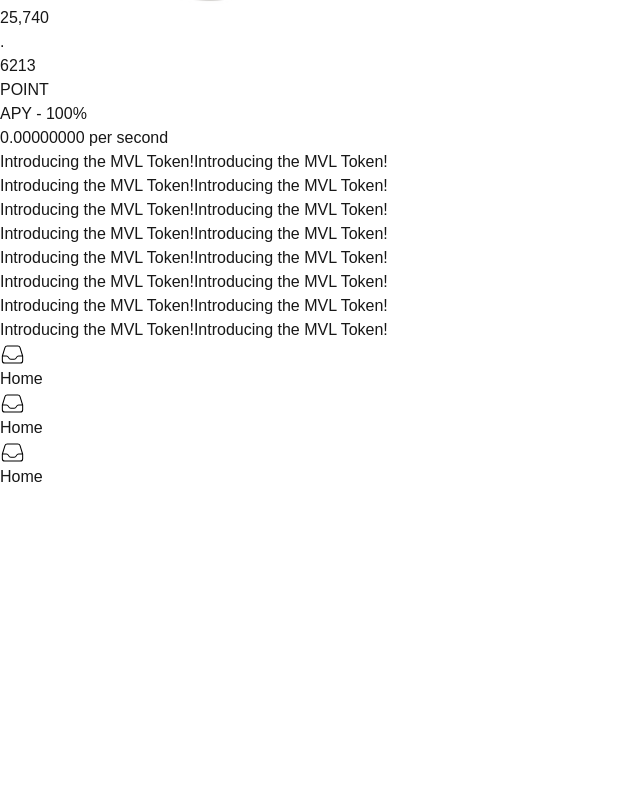
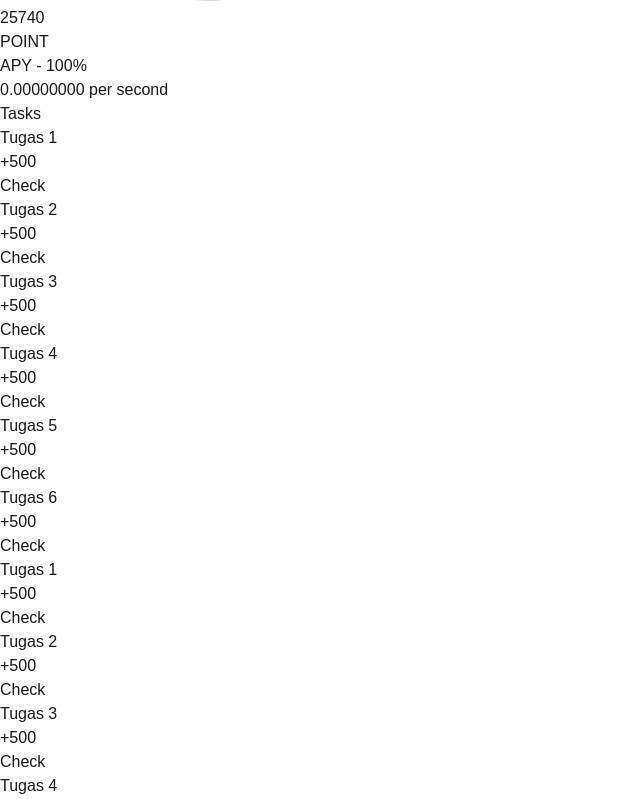
Before and after one commit to adimiuprix/tavium, a Next.js app: page / in a window 1280 px wide. Shown: the part 161-960 px from the top of the page, without its empty margins (0-640 px from the left). Before the commit the page ends 800 px from the top, so only its background shows below. Built offline with nearby package versions, Linux system fonts and the light colour scheme.

Commit message:
task susun layoutnya

```diff
--- a/src/app/globals.css
+++ b/src/app/globals.css
@@ -25,3 +25,11 @@
     text-wrap: balance;
   }
 }
+
+.overflow-y-auto {
+  scrollbar-width: none; /* Firefox */
+}
+
+.overflow-y-auto::-webkit-scrollbar {
+  display: none; /* Safari dan Chrome */
+}
--- a/src/app/layout.js
+++ b/src/app/layout.js
@@ -1,7 +1,7 @@
 import localFont from "next/font/local";
-import "./globals.css";
 import Image from "next/image";
 import Link from "next/link";
+import "./globals.css";
 
 const geistSans = localFont({
   src: "./fonts/GeistVF.woff",
@@ -22,15 +22,19 @@
 export default function RootLayout({ children }) {
   return (
     <html lang="en">
-      <body className={`max-w-screen-sm mx-auto bg-gray-800 ${geistSans.variable} ${geistMono.variable} antialiased`}>
+      <body className={`h-screen max-w-screen mx-auto bg-gray-800 antialiased ${geistSans.variable} ${geistMono.variable}`}>
         {children}
-
         <div className="fixed flex w-full bottom-0 left-0 justify-around bg-blue-500 py-2 gap-3 text-white">
-
           <span className="grid h-9 w-12 place-content-center rounded-full transition-colors bg-primary/[0.08]">
             <Link className="flex-1 flex justify-center p-2 active" href="/">
               <Image alt="icon" loading="lazy" width="25" height="25" decoding="async" data-nimg="1" src="/home.svg" />
               <span>Home</span>
+            </Link>
+          </span>
+          <span className="grid h-9 w-12 place-content-center rounded-full transition-colors bg-primary/[0.08]">
+            <Link className="flex-1 flex justify-center p-2 active" href="/task">
+              <Image alt="icon" loading="lazy" width="25" height="25" decoding="async" data-nimg="1" src="/home.svg" />
+              <span>Task</span>
             </Link>
           </span>
           <span className="grid h-9 w-12 place-content-center rounded-full transition-colors bg-primary/[0.08]">
@@ -39,13 +43,6 @@
               <span>Home</span>
             </Link>
           </span>
-          <span className="grid h-9 w-12 place-content-center rounded-full transition-colors bg-primary/[0.08]">
-            <Link className="flex-1 flex justify-center p-2 active" href="/">
-              <Image alt="icon" loading="lazy" width="25" height="25" decoding="async" data-nimg="1" src="/home.svg" />
-              <span>Home</span>
-            </Link>
-          </span>
-
         </div>
       </body>
     </html>
--- a/src/app/page.js
+++ b/src/app/page.js
@@ -1,11 +1,11 @@
 import Image from "next/image";
+import { TaskDrawer } from "@/components/TaskDrawer";
 
 export default function Home() {
   return (
     <>
-      <div className="bg-lime-200 h-screen relative">
+      <div className="bg-lime-200 h-screen bg-gradient-to-b from-[#F7FFEB] via-[#E4FFBE] to-[#79B22A] fixed z-0 left-0 right-0 bottom-0 top-0 max-w-md mx-auto">
         <div className="px-4 pt-4">
-
             <div className="flex flex-col p-5 rounded-t-lg bg-blue-500 font-montserrat text-black">
               <div className="my-4 flex justify-center">
                 <div className="flex h-[125px] w-[148px] justify-center">
@@ -13,9 +13,7 @@
                 </div>
               </div>
               <div className="flex flex-wrap justify-center pl-1 text-4xl font-bold">
-                <div>25,740</div>
-                <div>.</div>
-                <div className="min-w-[5.5rem] text-[2rem] opacity-40">6213</div>
+                25740
               </div>
 
               <p className="mt-1 text-center text-2xl font-bold">POINT</p>
@@ -26,53 +24,35 @@
               </div>
             </div>
 
-            <div className="flex flex-col gap-8">
-              <div className="bg-black items-center text-white justify-between gap-6 p-5 rounded-tl-lg rounded-tr-lg mt-2">
-                <span>Introducing the MVL Token!</span>
-                <span>Introducing the MVL Token!</span>
-              </div>
-            </div>
-            <div className="flex flex-col gap-8">
-              <div className="bg-black items-center text-white justify-between gap-6 p-5 rounded-tl-lg rounded-tr-lg mt-2">
-                <span>Introducing the MVL Token!</span>
-                <span>Introducing the MVL Token!</span>
-              </div>
-            </div>
-            <div className="flex flex-col gap-8">
-              <div className="bg-black items-center text-white justify-between gap-6 p-5 rounded-tl-lg rounded-tr-lg mt-2">
-                <span>Introducing the MVL Token!</span>
-                <span>Introducing the MVL Token!</span>
-              </div>
-            </div>
-            <div className="flex flex-col gap-8">
-              <div className="bg-black items-center text-white justify-between gap-6 p-5 rounded-tl-lg rounded-tr-lg mt-2">
-                <span>Introducing the MVL Token!</span>
-                <span>Introducing the MVL Token!</span>
-              </div>
-            </div>
-            <div className="flex flex-col gap-8">
-              <div className="bg-black items-center text-white justify-between gap-6 p-5 rounded-tl-lg rounded-tr-lg mt-2">
-                <span>Introducing the MVL Token!</span>
-                <span>Introducing the MVL Token!</span>
-              </div>
-            </div>
-            <div className="flex flex-col gap-8">
-              <div className="bg-black items-center text-white justify-between gap-6 p-5 rounded-tl-lg rounded-tr-lg mt-2">
-                <span>Introducing the MVL Token!</span>
-                <span>Introducing the MVL Token!</span>
-              </div>
-            </div>
-            <div className="flex flex-col gap-8">
-              <div className="bg-black items-center text-white justify-between gap-6 p-5 rounded-tl-lg rounded-tr-lg mt-2">
-                <span>Introducing the MVL Token!</span>
-                <span>Introducing the MVL Token!</span>
-              </div>
-            </div>
-            <div className="flex flex-col gap-8">
-              <div className="bg-black items-center text-white justify-between gap-6 p-5 rounded-tl-lg rounded-tr-lg mt-2">
-                <span>Introducing the MVL Token!</span>
-                <span>Introducing the MVL Token!</span>
-              </div>
+            <div class="rounded-t-2xl bg-blue-500 p-4">
+                <div class="py-3">
+                    <div class="flex gap-2">
+                        <div class="text-[15px] font-bold text-white">Tasks</div>
+                    </div>
+
+                    <div class="max-h-svh overflow-y-auto flex-grow py-2">
+                        <div class="space-y-2 mb-28">
+                            <TaskDrawer title={'Tugas 1'}/>
+                            <TaskDrawer title={'Tugas 2'}/>
+                            <TaskDrawer title={'Tugas 3'}/>
+                            <TaskDrawer title={'Tugas 4'}/>
+                            <TaskDrawer title={'Tugas 5'}/>
+                            <TaskDrawer title={'Tugas 6'}/>
+                            <TaskDrawer title={'Tugas 1'}/>
+                            <TaskDrawer title={'Tugas 2'}/>
+                            <TaskDrawer title={'Tugas 3'}/>
+                            <TaskDrawer title={'Tugas 4'}/>
+                            <TaskDrawer title={'Tugas 5'}/>
+                            <TaskDrawer title={'Tugas 6'}/>
+                            <TaskDrawer title={'Tugas 1'}/>
+                            <TaskDrawer title={'Tugas 2'}/>
+                            <TaskDrawer title={'Tugas 3'}/>
+                            <TaskDrawer title={'Tugas 4'}/>
+                            <TaskDrawer title={'Tugas 5'}/>
+                            <TaskDrawer title={'Tugas 6'}/>
+                        </div>
+                    </div>
+                </div>
             </div>
 
         </div>
--- /dev/null
+++ b/src/components/TaskDrawer.jsx
@@ -0,0 +1,11 @@
+export const TaskDrawer = ({title}) => {
+    return(
+    <div class="flex items-start justify-between gap-2 rounded-lg bg-mdogsgray100 px-4 py-3 font-montserrat text-white">
+        <div class="space-y-1">
+            <div class="text-pretty text-[14px]">{title}</div>
+            <div class="flex items-center gap-1 text-[13px] text-mdogsgray400"><span>+</span><span>500</span></div>
+        </div>
+        <div class="flex min-w-16 items-center justify-center rounded-3xl text-xs font-bold active:brightness-50 bg-white text-black"><button class="w-full p-2">Check</button></div>
+    </div>
+    )
+}
```
Also changed, not shown: src/app/task/page.jsx (added, +43 -0 lines).
